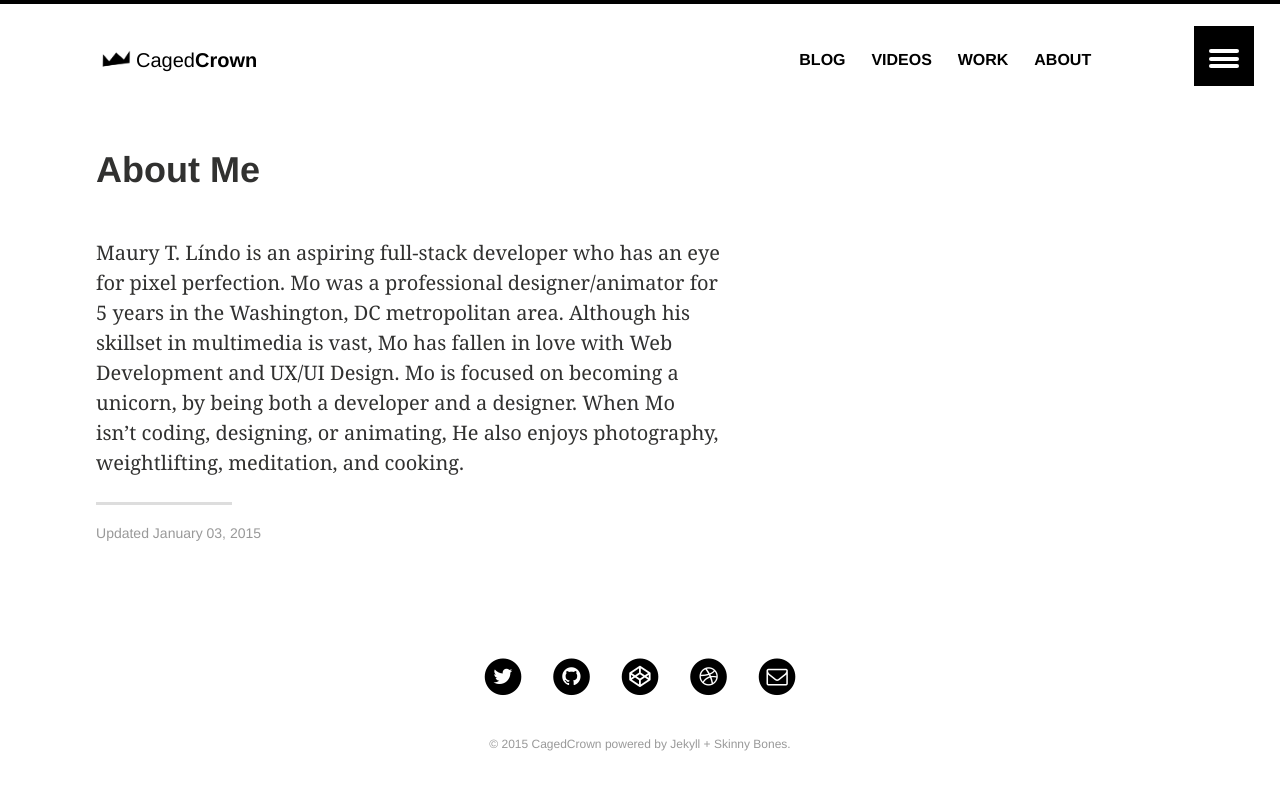
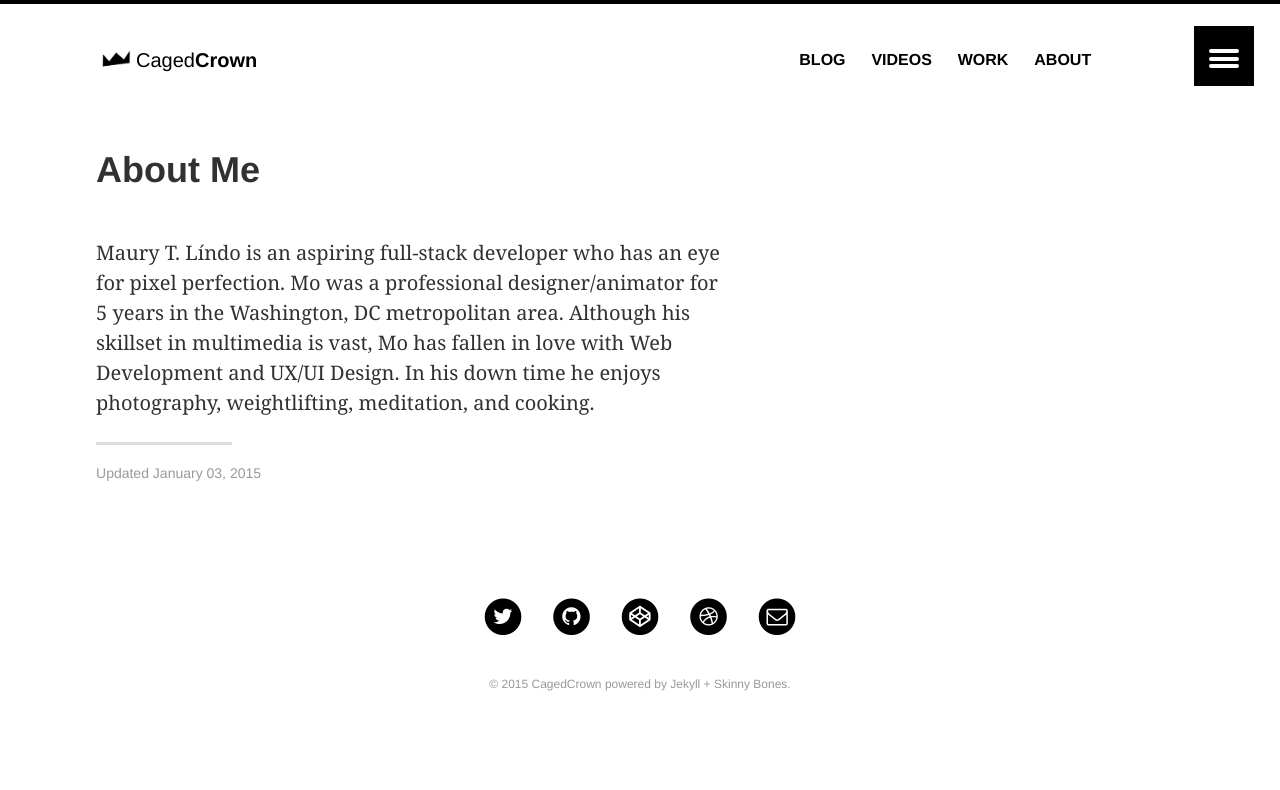
Before and after one commit to cagedcrown/cagedcrown.github.io, a Jekyll site: the page built from about/index.md, in a window 1280 px wide. Shown: the top 790 px of the page. Built offline with Jekyll 4.4.1, drawn with Linux system fonts in a browser that asks for light colours.

Commit message:
fixed typos

```diff
--- a/about/index.md
+++ b/about/index.md
@@ -12,4 +12,4 @@ share: false
 ads: false
 ---
 
-Maury T. Líndo is an aspiring full-stack developer who has an eye for pixel perfection. Mo was a professional designer/animator for 5 years in the Washington, DC metropolitan area. Although his skillset in multimedia is vast, Mo has fallen in love with Web Development and UX/UI Design. Mo is focused on becoming a unicorn, by being both a developer and a designer. When Mo isn't coding, designing, or animating, He also enjoys photography, weightlifting, meditation, and cooking.
+Maury T. Líndo is an aspiring full-stack developer who has an eye for pixel perfection. Mo was a professional designer/animator for 5 years in the Washington, DC metropolitan area. Although his skillset in multimedia is vast, Mo has fallen in love with Web Development and UX/UI Design. In his down time he enjoys photography, weightlifting, meditation, and cooking.
--- a/index.html
+++ b/index.html
@@ -146,9 +146,9 @@
           <div class="tiles">
             <div class="tile">
               <a href="http://cagedcrown.com/blog/goals-for-2015/" class="post-teaser"><img src="//cagedcrown.com/images/new_years_teaser.jpg"></a>
-              <h2 class="post-title"><a href="http://cagedcrown.com/blog/goals-for-2015/">Goals for 2015 as a noob web developer</a></h2>
+              <h2 class="post-title"><a href="http://cagedcrown.com/blog/goals-for-2015/">Goals for 2015</a></h2>
               <p class="entry-date date published">January 3rd, 2015</p>
-              <p class="post-excerpt">My four goals for 2015.</p>
+              <p class="post-excerpt">My goals for 2015 as a noob web developer.</p>
             </div><!-- /.tile -->
 
           </div>
```
Also changed, not shown: _posts/blog/2015-01-03-goals-for-2015.md (+2 -2 lines).
